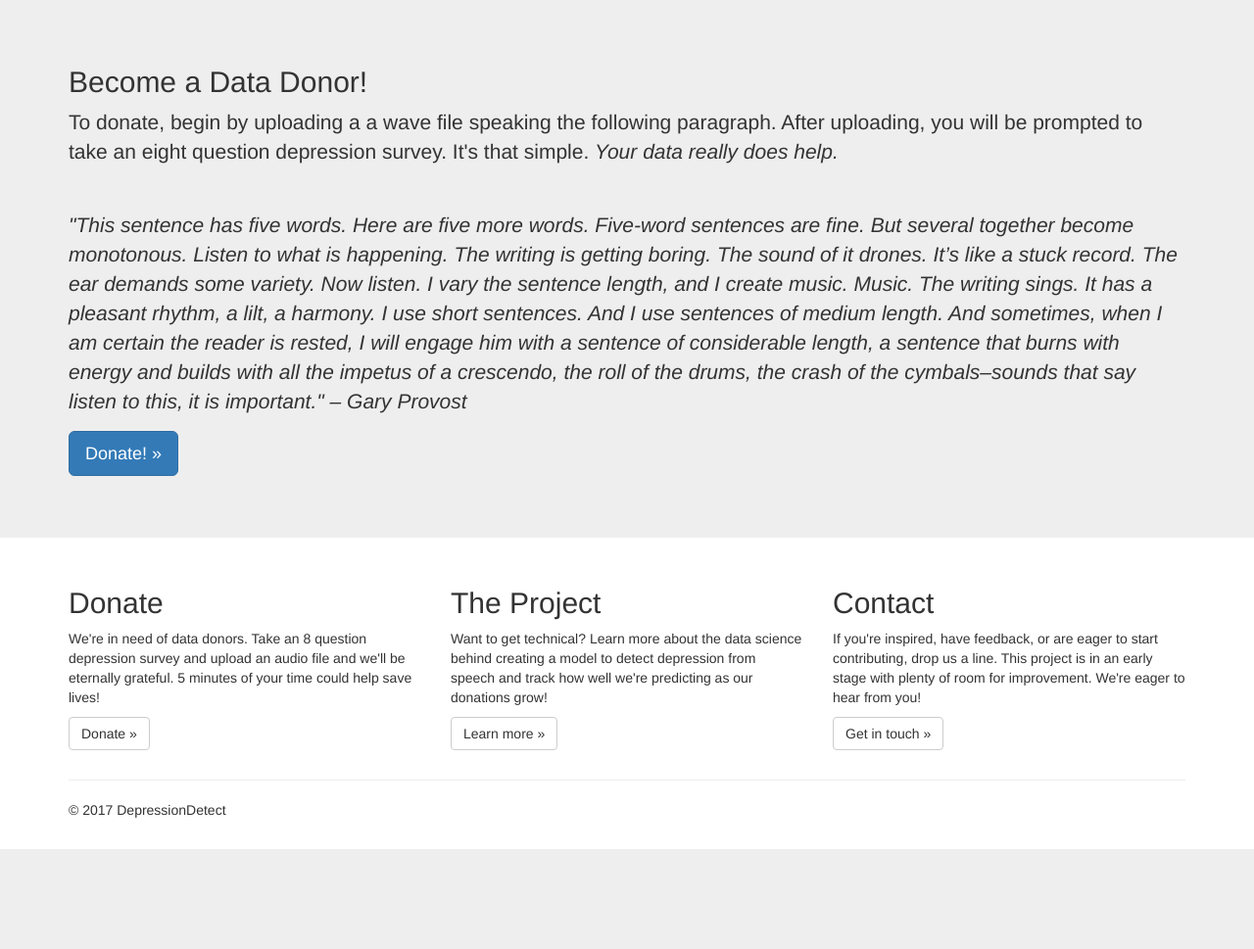
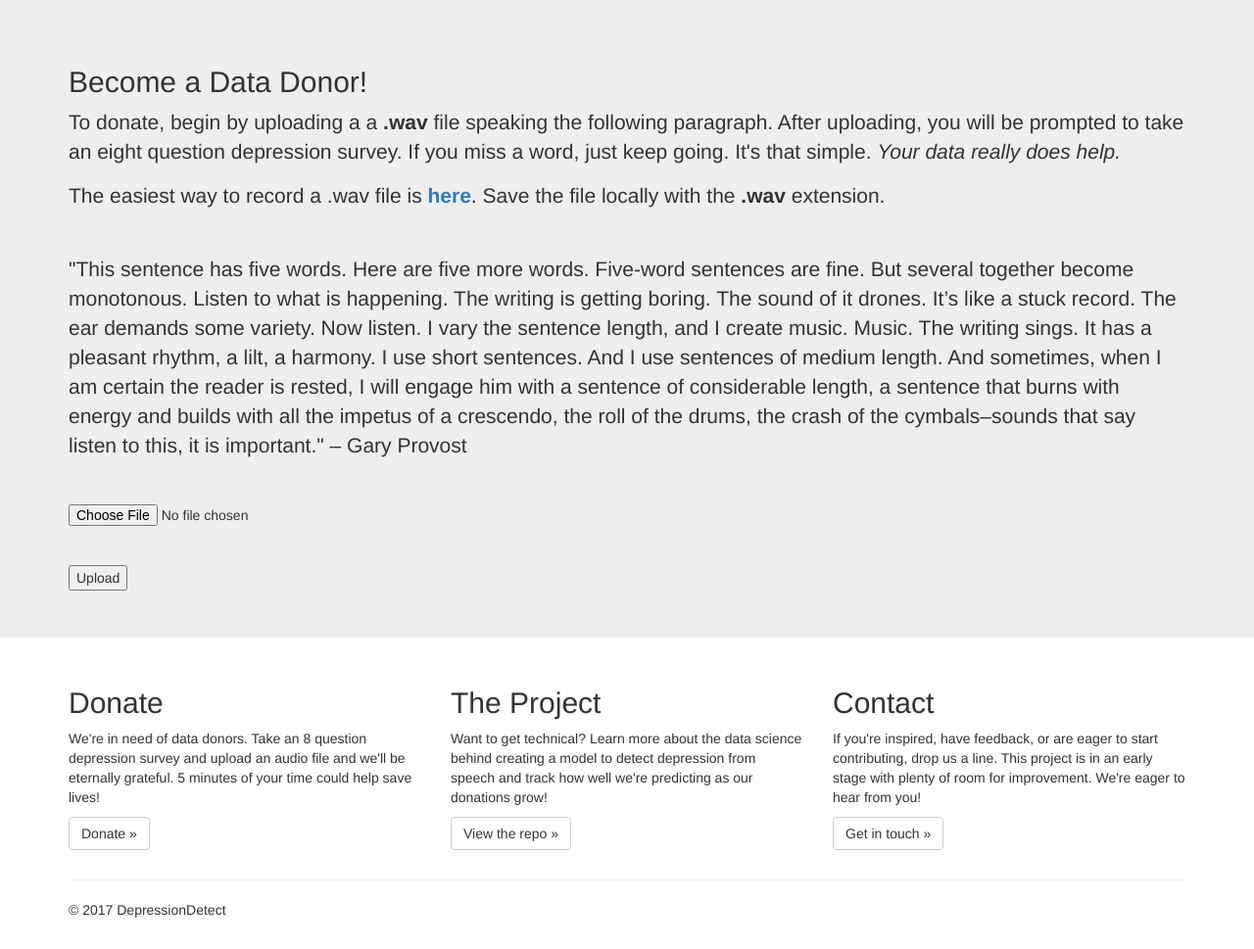
Before and after one commit to kykiefer/depression-detect, a Flask app: page /donate in a window 1280 px wide. Shown: the part 51-1020 px from the top of the page at 98% size. Before the commit the page ends 918 px from the top, so only its background shows below. Run offline with Flask 2, Linux system fonts and the light colour scheme; some libraries are stand-ins or nearby versions.

Commit message:
file upload button

```diff
--- a/web_app/app.py
+++ b/web_app/app.py
@@ -1,11 +1,11 @@
-from flask import Flask, render_template
+from flask import Flask, render_template, request
 app = Flask(__name__)
 
 @app.route('/')
 def index():
     return render_template('index.html')
 
-@app.route('/donate')
+@app.route('/donate', methods=['GET', 'POST'])
 def donate():
     return render_template('donate.html')
 
--- a/web_app/templates/donate.html
+++ b/web_app/templates/donate.html
@@ -68,11 +68,17 @@
     <div class="jumbotron">
       <div class="container">
         <h2>Become a Data Donor!</h1>
-        <p>To donate, begin by uploading a a wave file speaking the following paragraph. After uploading, you will be prompted to take an eight question depression survey. It's that simple. <i>Your data really does help.</i><br></br></p>
+        <p>To donate, begin by uploading a a <strong>.wav</strong> file speaking the following paragraph. After uploading, you will be prompted to take an eight question depression survey. If you miss a word, just keep going. It's that simple. <i>Your data really does help.</i></p>
 
-        <p><var>"This sentence has five words. Here are five more words. Five-word sentences are fine. But several together become monotonous. Listen to what is happening. The writing is getting boring. The sound of it drones. It’s like a stuck record. The ear demands some variety. Now listen. I vary the sentence length, and I create music. Music. The writing sings. It has a pleasant rhythm, a lilt, a harmony. I use short sentences. And I use sentences of medium length. And sometimes, when I am certain the reader is rested, I will engage him with a sentence of considerable length, a sentence that burns with energy and builds with all the impetus of a crescendo, the roll of the drums, the crash of the cymbals–sounds that say listen to this, it is important." – Gary Provost</var></p>
+        <p>The easiest way to record a .wav file is <a href="https://online-voice-recorder.com/" target="_blank"><strong>here</strong></a>. Save the file locally with the <strong>.wav</strong> extension.<br></br></p>
 
-        <p><a class="btn btn-primary btn-lg" href="donate" role="button">Donate! &raquo;</a></p>
+        <p>"This sentence has five words. Here are five more words. Five-word sentences are fine. But several together become monotonous. Listen to what is happening. The writing is getting boring. The sound of it drones. It’s like a stuck record. The ear demands some variety. Now listen. I vary the sentence length, and I create music. Music. The writing sings. It has a pleasant rhythm, a lilt, a harmony. I use short sentences. And I use sentences of medium length. And sometimes, when I am certain the reader is rested, I will engage him with a sentence of considerable length, a sentence that burns with energy and builds with all the impetus of a crescendo, the roll of the drums, the crash of the cymbals–sounds that say listen to this, it is important." – Gary Provost<br></br></p>
+
+        <form action="upload" method="post" enctype="multipart/form-data">
+          <input type="file" name="file"><br /><br />
+          <input type="submit" value="Upload">
+        </form>
+
       </div>
     </div>
 
@@ -87,7 +93,7 @@
         <div class="col-md-4">
           <h2>The Project</h2>
           <p>Want to get technical? Learn more about the data science behind creating a model to detect depression from speech and track how well we're predicting as our donations grow! </p>
-          <p><a class="btn btn-default" href="project" role="button">Learn more &raquo;</a></p>
+          <p><a class="btn btn-default" href="project" role="button">View the repo &raquo;</a></p>
        </div>
         <div class="col-md-4">
           <h2>Contact</h2>
--- a/web_app/templates/index.html
+++ b/web_app/templates/index.html
@@ -85,7 +85,7 @@
           </div>
         </div>
         <div class="item">
-          <img class="second-slide" src="../static/img/cliff.jpg" alt="Second slide">
+          <img class="second-slide" src="http://lorempixel.com/1500/600/abstract/2" alt="Second slide">
           <div class="container">
             <div class="carousel-caption">
               <h1><i>50%</i> of Americans with major depression do not seek treatment for the mental illness. </h1>
```
